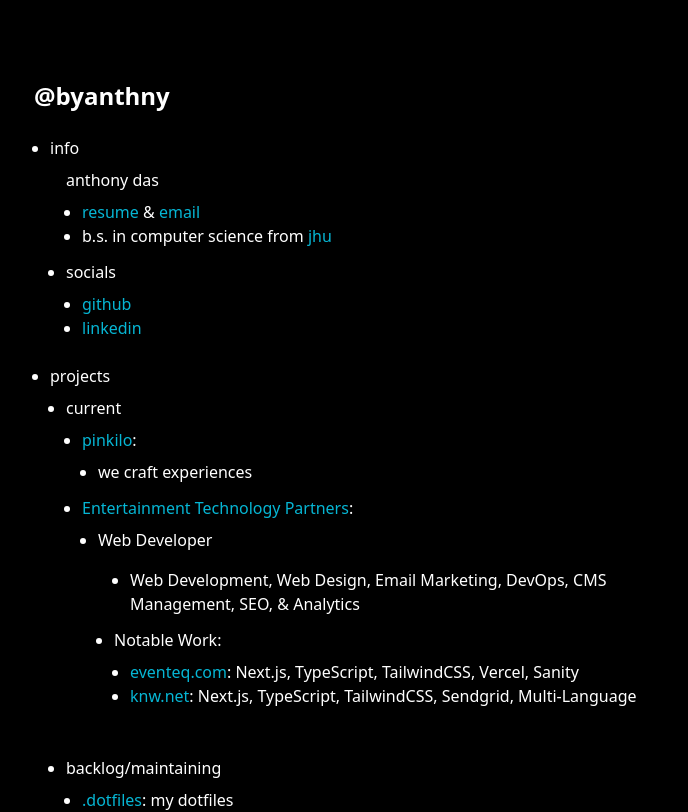
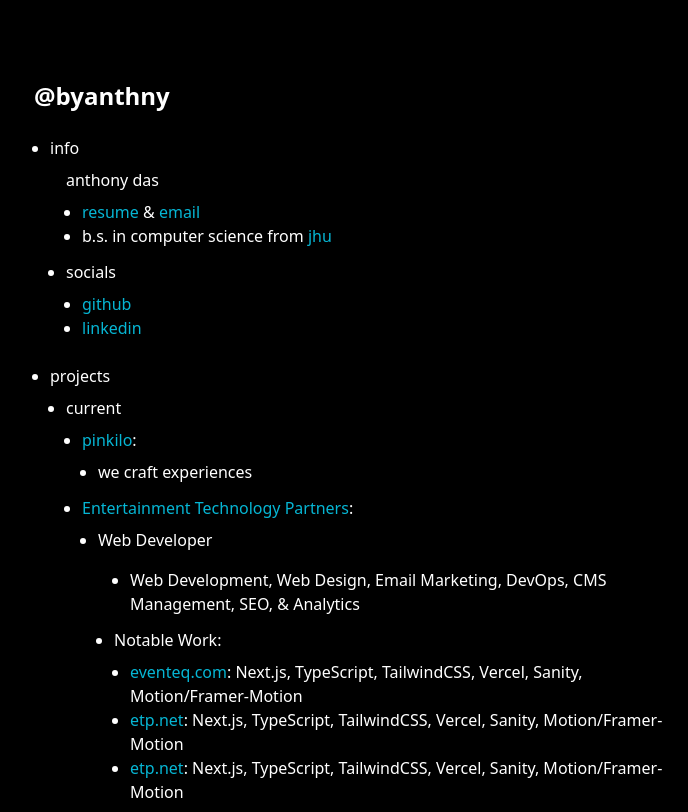
Before and after one commit to byanthny/anthnydas.com, a Next.js app: page / in a window 1280 px wide. Shown: the top 812 px of the page, without its empty margins (286-974 px from the left). Built offline with nearby package versions, Linux system fonts and the light colour scheme.

Commit message:
Update Items.tsx

```diff
--- a/components/Items.tsx
+++ b/components/Items.tsx
@@ -49,11 +49,15 @@
               <ul>
                 <li>
                   <a href="https://eventeq.com">eventeq.com</a>: Next.js,
-                  TypeScript, TailwindCSS, Vercel, Sanity
+                  TypeScript, TailwindCSS, Vercel, Sanity, Motion/Framer-Motion
                 </li>
                 <li>
-                  <a href="https://knw.net">knw.net</a>: Next.js, TypeScript,
-                  TailwindCSS, Sendgrid, Multi-Language
+                  <a href="https://etp.net">etp.net</a>: Next.js,
+                  TypeScript, TailwindCSS, Vercel, Sanity, Motion/Framer-Motion
+                </li>
+                <li>
+                  <a href="https://pixl.live">etp.net</a>: Next.js,
+                  TypeScript, TailwindCSS, Vercel, Sanity, Motion/Framer-Motion
                 </li>
               </ul>
             </ul>
```
